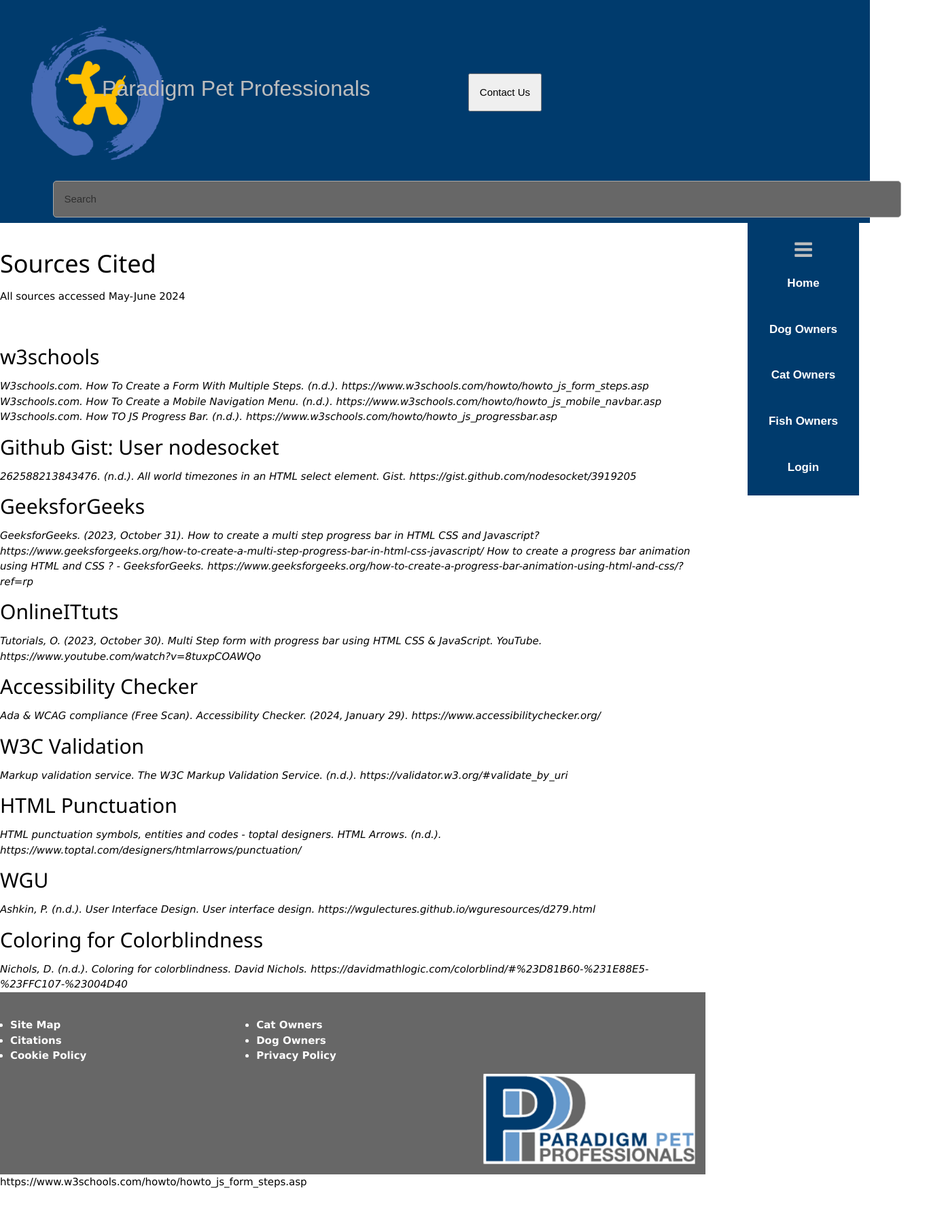
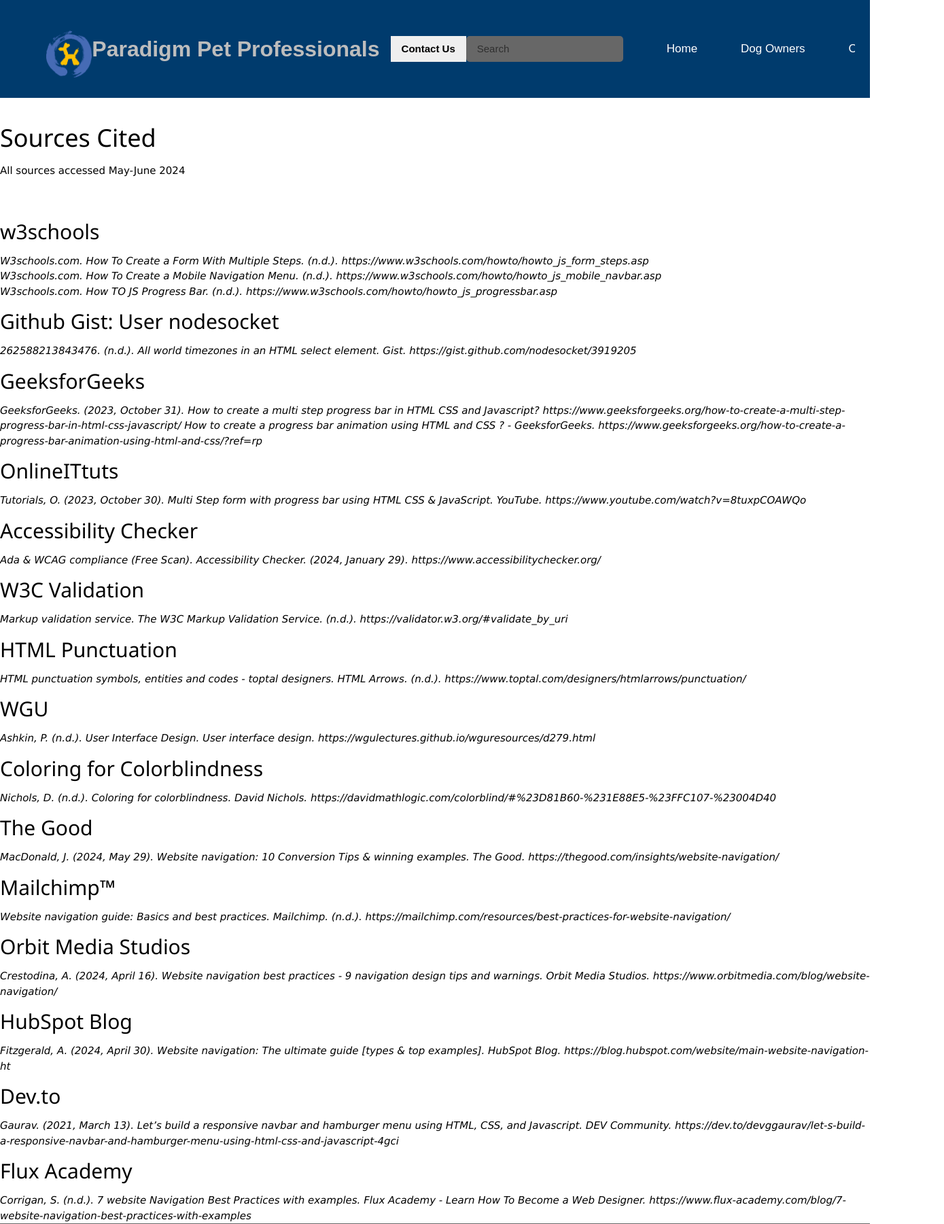
Before and after one commit to jakechood/learning, a plain HTML site: page petpros/cite.html in a window 1280 px wide. Shown: the top 1801 px of the page at 68% size, 1389 px wide, since content can reach past the window. Before the commit the page ends 1751 px from the top, so only its background shows below. Drawn offline with nearby package versions, Linux system fonts and the light colour scheme.

Commit message:
Updates parent repository with children's commits

```diff
--- a/petpros/cite.html
+++ b/petpros/cite.html
@@ -18,35 +18,38 @@
     </head>
     <body>
         <!-- Page Header -->
-        <header class="headerColor w3-padding">
-            <img class="logo w3-bar-item headerItem"
-                src="images/PPPLogo.png"
-                width="18%"
+        <header class="headerColor w3-bar header navbar">
+            <inlineContainer class="logo thirdWidth">
+                <a href="./index.html" class="logo nav-logo">
+                <img class="nav-logo thirdWidth"
+                src="./images/PPPLogo.png"
                 cite="cite.html#PPP"
-                href="index.html"
-                alt="Paradigm Pet Professionals Logo: A vector splash image of a nondescript four-legged animal surrounded by a circular paintbrush stroke">
-            <company class="w3-bar-item headerItem headerItemL" href="index.html">Paradigm&nbsp;Pet&nbsp;Professionals</company>
+                alt="Paradigm Pet Professionals Logo: A vector splash image of a nondescript four-legged animal surrounded by an incomplete circular paintbrush stroke">
+            </a></inlineContainer>
+            <company class="w3-bar-item"><a href="index.html">Paradigm&nbsp;Pet&nbsp;Professionals</a></company>
             <!-- Call to action button -->
-            <button class="w3-bar-item headerItem headerItemInner cTAButton" type="button" href="#pageForm">Contact&nbsp;Us</button>
+            <a href="index.html#pageForm"><button class="w3-bar-item nav-item" type="button" href="index.html#pageForm">Contact&nbsp;Us</button></a>
             <!-- Searchbar -->
-            <input id="search" class="w3-bar-item headerItem headerItemInner" type="text" placeholder="Search">
-            <button class="w3-bar-item headerItem headerItemR" id="navButton" class="siteNav" type="button" for="siteNav">
-                <!-- "Hamburger menu" / "Bar icon" to toggle the navigation links -->
-                <a href="javascript:void(0);" class="icon" onclick="openMenu()">
-                    <i class="fa fa-bars"></i>
-                    </a>
-                <div id="myLinks" class="topnav">
-                    <nav id="siteNav">
-
-                        <a id="homePage" class="navA" href="index.html">Home</a>
-                        <br>
-                        <a id="dogOwners" class="navA" href="dog-owners.html">Dog&nbsp;Owners</a>
-                        <br>
-                        <a id="catOwners" class="navA" href="cat-owners.html">Cat&nbsp;Owners</a>
-                        <br>
-                        <a id="fishOwners" class="navA" href="fish-owners.html">Fish&nbsp;Owners</a>
-                        <br>
-                        <a id="loginNav" class="navA" href="login.html">Login</a>
+            <input id="search" class="w3-bar-item" type="text" placeholder="Search">
+            <!-- Original nav menu button -->
+            <!-- <button class="w3-bar-item nav-item" id="navButton nav-item" class="siteNav" type="button" for="siteNav">
+             -->
+                <div id="myLinks" class="topnav navbar w3-bar-item">
+                    <nav id="siteNav" class="navbar w3-bar-item">
+                        <!-- Original attempt "Hamburger menu" / "Bar icon" to toggle the navigation links
+                    <i href="javascript:void(0);" class="icon fa fa-bars" onclick="openMenu()">
+                    </i> -->
+                    <ul class="nav-menu">
+                        <li class="nav-item w3-bar-item"><a id="homePage" class="navA nav-link" href="./index.html">Home</a></li>
+                        <li class="nav-item w3-bar-item"><a id="dogOwners" class="navA nav-link" href="./dog-owners.html">Dog&nbsp;Owners</a></li>
+                        <li class="nav-item w3-bar-item"><a id="catOwners" class="navA nav-link" href="./cat-owners.html">Cat&nbsp;Owners</a></li>
+                        <li class="nav-item w3-bar-item"><a id="fishOwners" class="navA nav-link" href="./fish-owners.html">Fish&nbsp;Owners</a></li>
+                    </ul>
+                    <div class="hamburger">
+                        <span class="bar"></span>
+                        <span class="bar"></span>
+                        <span class="bar"></span>
+                    </div>
                     </nav>
                 </div>
             </button>
@@ -114,37 +117,75 @@
                     <cite id="wGU">
                         Ashkin, P. (n.d.). User Interface Design. User interface design. https://wgulectures.github.io/wguresources/d279.html
                     </cite>
+                    <br>
+
                     <h2>Coloring&nbsp;for&nbsp;Colorblindness</h2>
                     <cite id="colorBlind">
                         Nichols, D. (n.d.). Coloring for colorblindness. David Nichols. https://davidmathlogic.com/colorblind/#%23D81B60-%231E88E5-%23FFC107-%23004D40
                     </cite>
                     <br>
 
+                    <h2>The&nbsp;Good</h2>
+                    <cite id="theGood">
+                        MacDonald, J. (2024, May 29). Website navigation: 10 Conversion Tips & winning examples. The Good. https://thegood.com/insights/website-navigation/
+                    </cite>
+                    <br>
+
+                    <h2>Mailchimp&trade;</h2>
+                    <cite id="mailChimp">
+                        Website navigation guide: Basics and best practices. Mailchimp. (n.d.). https://mailchimp.com/resources/best-practices-for-website-navigation/
+                    </cite>
+                    <br>
+
+                    <h2>Orbit&nbsp;Media&nbsp;Studios</h2>
+                    <cite id="orbitMedia">
+                        Crestodina, A. (2024, April 16). Website navigation best practices - 9 navigation design tips and warnings. Orbit Media Studios. https://www.orbitmedia.com/blog/website-navigation/
+                    </cite>
+                    <br>
+
+                    <h2>HubSpot&nbsp;Blog</h2>
+                    <cite id="hubSpot">
+                        Fitzgerald, A. (2024, April 30). Website navigation: The ultimate guide [types & top examples]. HubSpot Blog. https://blog.hubspot.com/website/main-website-navigation-ht
+                    </cite>
+                    <br>
+
+                    <h2>Dev&period;to</h2>
+                    <cite id="devTo">
+                        Gaurav. (2021, March 13). Let’s build a responsive navbar and hamburger menu using HTML, CSS, and Javascript. DEV Community. https://dev.to/devggaurav/let-s-build-a-responsive-navbar-and-hamburger-menu-using-html-css-and-javascript-4gci
+                    </cite>
+                    <br>
+
+                    <h2>Flux&nbsp;Academy</h2>
+                    <cite id="fluxAcademy">
+                        Corrigan, S. (n.d.). 7 website Navigation Best Practices with examples. Flux Academy - Learn How To Become a Web Designer. https://www.flux-academy.com/blog/7-website-navigation-best-practices-with-examples
+                    </cite>
+                    <br>
 
                     <footer>
                         <ul class="thirdWidth">
                             <br>
-                            <li><a href="sitemap.xml">Site&nbsp;Map</a></li>
-                            <li><a href="cite.html">Citations</a></li>
-                            <li><a href="cookie-policy.html">Cookie&nbsp;Policy</a></li>
+                            <li><a href="./sitemap.xml">Site&nbsp;Map</a></li>
+                            <li><a href="./cite.html">Citations</a></li>
+                            <li><a href="./cookie-policy.html">Cookie&nbsp;Policy</a></li>
                         </ul>
                         <ul class="thirdWidth">
                             <br>
-                            <li><a href="cat-owners.html">Cat&nbsp;Owners</a></li>
-                            <li><a href="dog-owners.html">Dog&nbsp;Owners</a></li>
-                            <li><a href="privacy-policy.html">Privacy&nbsp;Policy</a></li>
+                            <li><a href="./cat-owners.html">Cat&nbsp;Owners</a></li>
+                            <li><a href="./dog-owners.html">Dog&nbsp;Owners</a></li>
+                            <li><a href="./privacy-policy.html">Privacy&nbsp;Policy</a></li>
 
                         </ul>
-                        <!-- <div>
-                        <!-- Link to all page including all linked/cited APA7 citations is here
+                        <!-- <div> -->
+                        <br>
+                        <!-- <div class="thirdWidth">Link to all page including all linked/cited APA7 citations is here
                         Please feel welcome to view all references and citations at <a href="cite.html">this link</a> or by inspecting object properties throughout the page.
-                        <br>
+                        </div> -->
                         <!-- B.1 Link to external site is here and opens in a new tab
                         <a href="phantasmagoriadesigns.com" id="phantDes" target="_blank">&#xa9; Phantasmagoria Designs, LLC</a>
                         <br>
                         Website &#xa9; Jake Sturgill Hood, 2024
                         </div> -->
-                        <img id="pPP" src="images/PPP.png" class="footerContent">
+                        <img id="pPP" src="./images/PPP.png" class="footerContent">
                     </footer>
                     <!-- Perform the following javascript code -->
                     <script src="script.js"></script>
```
Also changed, not shown: petpros/cat-owners.html (+40 -36 lines), petpros/dog-owners.html (+40 -36 lines), petpros/fish-owners.html (+40 -37 lines), petpros/index.html (+15 -15 lines), 9 other files.
